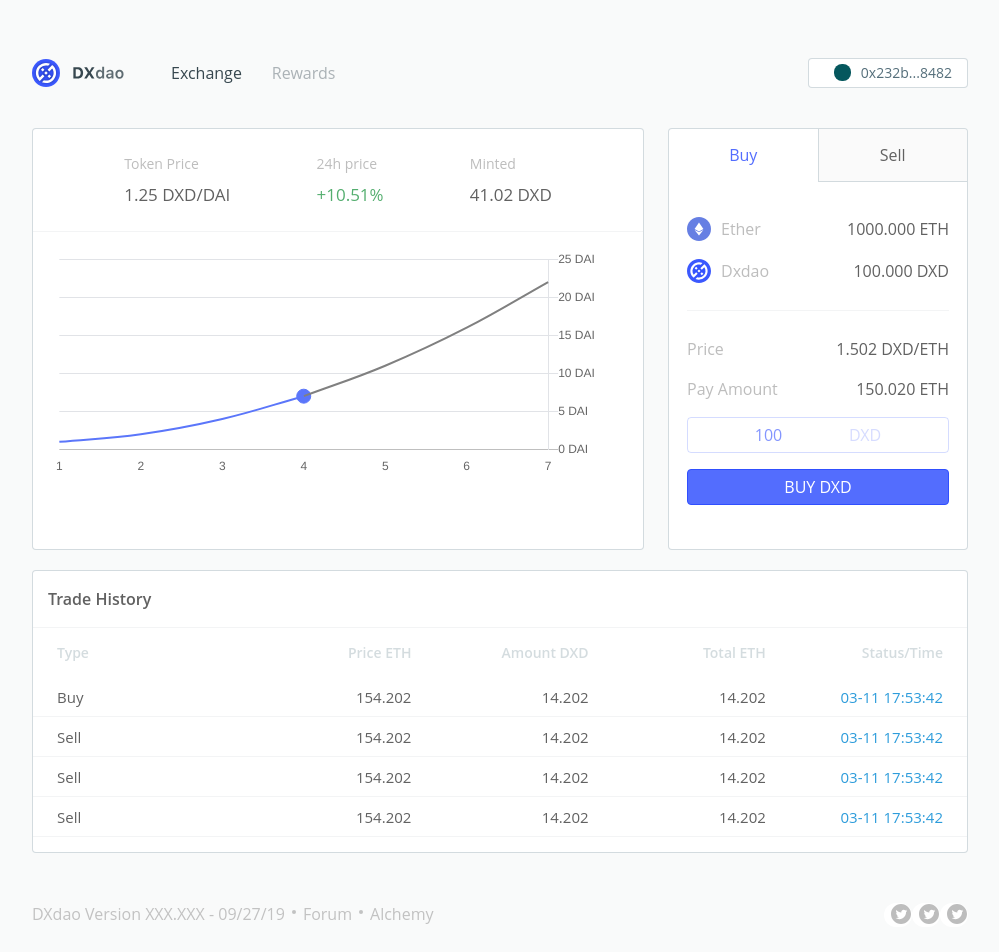
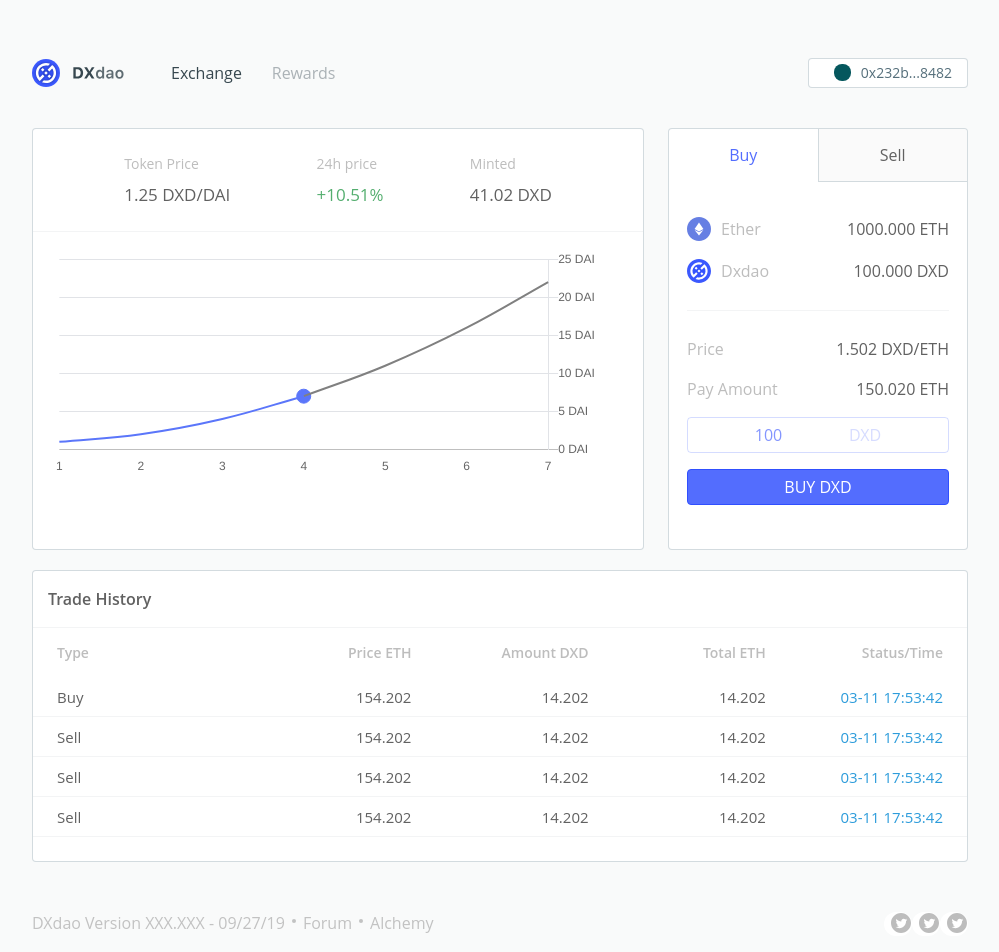
Before and after one commit to levelkdev/dxtrust, a React (Create React App) app: page / in a window 1280 px wide. Shown: the top 952 px of the page, without its empty margins (140-1139 px from the left). Built offline with nearby package versions, Linux system fonts and the light colour scheme.

Commit message:
couple style updates to TradeHistory

```diff
--- a/src/components/TradeHistory.js
+++ b/src/components/TradeHistory.js
@@ -4,7 +4,7 @@
 const TradingHistoryWrapper = styled.div`
   width: 100%;
   background: white;
-  padding-bottom: 15px;
+  padding-bottom: 24px;
   border: 1px solid var(--medium-gray);
   margin-top: 20px;
   border-radius: 4px;
@@ -21,7 +21,7 @@
   display: flex;
   flex-direction: row;
   justify-content: space-between;
-  color: var(--medium-gray);
+  color: var(--light-text-gray);
   padding: 15px 24px;
   font-size: 14px;
   font-weight: 600;
@@ -29,6 +29,7 @@
 `
 
 const TableHeader = styled.div`
+
   width: 20%;
 `
 
```
